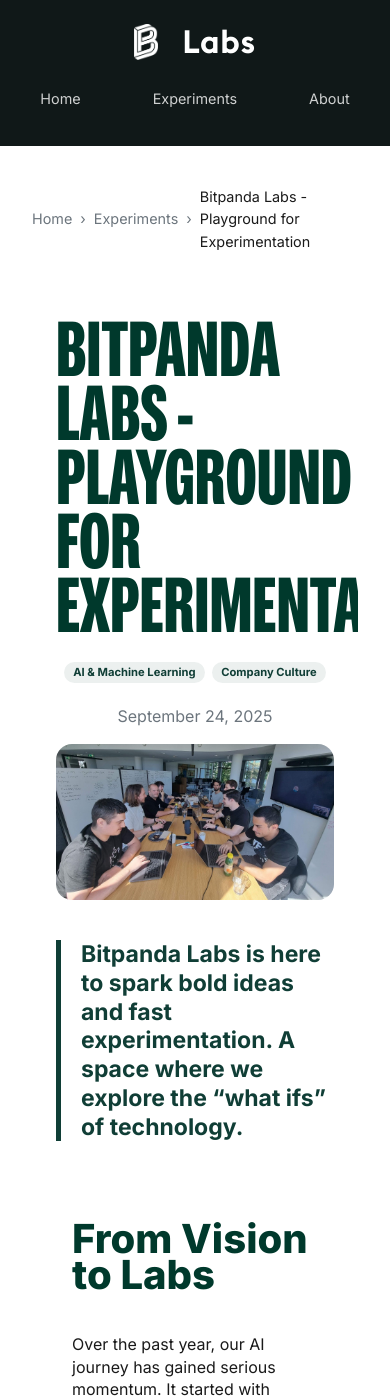
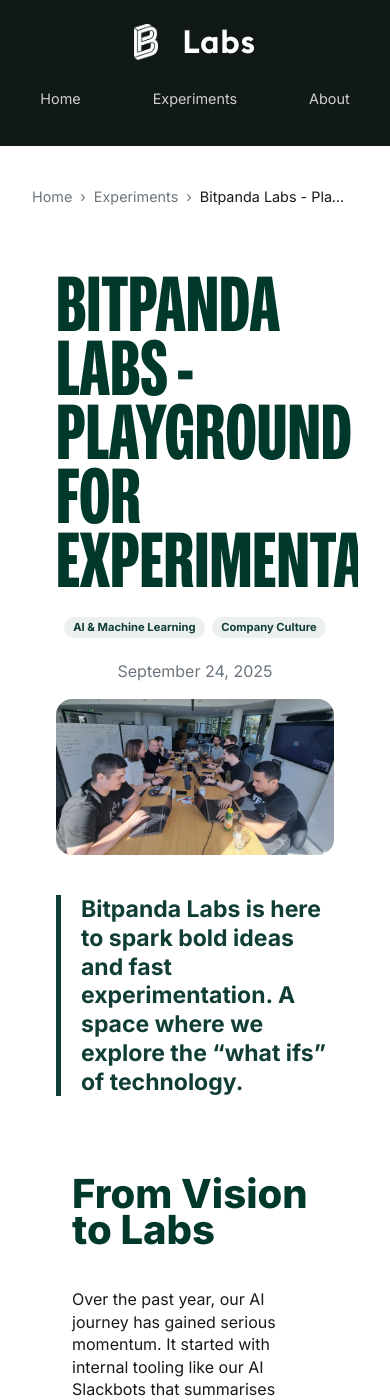
Before and after one commit to bitpanda-labs/labs-website, a Jekyll site: the page built from _experiments/2025_09_23_bitpanda_labs/index.md, in a window 390 px wide and 1400 px high. Built offline with Jekyll 4.4.1, drawn with Linux system fonts in a browser that asks for light colours.

Commit message:
AIHUB-213: Add breadcrumb text truncation for improved mobile responsiveness

```diff
--- a/assets/css/style.css
+++ b/assets/css/style.css
@@ -551,6 +551,10 @@
 .breadcrumb-current {
   color: var(--panda-black);
   font-weight: 500;
+  white-space: nowrap;
+  overflow: hidden;
+  text-overflow: ellipsis;
+  max-width: 300px;
 }
 
 .experiment {
@@ -1316,6 +1320,11 @@
     padding: calc(2rem + 90px) 1rem 2rem 1rem;
   }
 
+  /* Smaller breadcrumb truncation on mobile */
+  .breadcrumb-current {
+    max-width: 200px;
+  }
+
   .about-hero {
     margin-bottom: 3rem;
   }
@@ -1365,6 +1374,11 @@
 
   .about-page {
     padding: calc(2rem + 90px) 1.5rem 1.5rem 1.5rem;
+  }
+
+  /* Even smaller breadcrumb truncation on small mobile */
+  .breadcrumb-current {
+    max-width: 150px;
   }
 
   .about-content {
```
